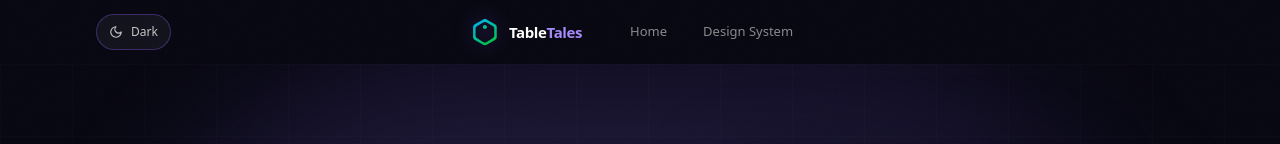
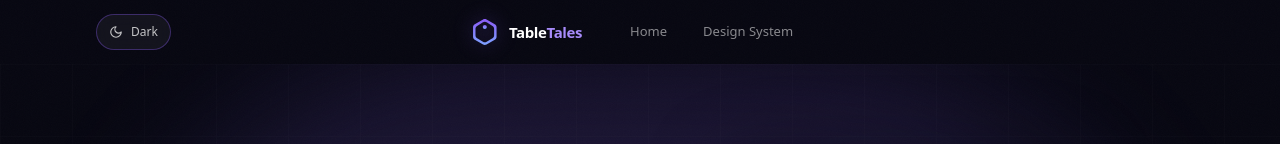
Before and after one commit to seola0114/table-tales, a Next.js app: page / in a window 1280 px wide. Shown: the top 144 px of the page. Built offline with nearby package versions, Linux system fonts and the light colour scheme; a web font is replaced by a local one.

Commit message:
Replace logo and favicon with new purple-gradient design
Co-Authored-By: Claude Sonnet 4.6 <noreply@anthropic.com>

```diff
--- a/components/ui/LogoMark.tsx
+++ b/components/ui/LogoMark.tsx
@@ -1,6 +1,5 @@
 /**
  * Table Tales 로고마크
- * Figma: VmCRyL3ntZQforhPzcn1Y7 / node 6351:7542
  */
 export default function LogoMark({
   width = 36,
@@ -15,28 +14,28 @@ export default function LogoMark({
     <svg
       width={width}
       height={height}
-      viewBox="0 0 80 80"
+      viewBox="0 0 119 119"
       fill="none"
       xmlns="http://www.w3.org/2000/svg"
       className={className}
       aria-hidden="true"
     >
       <defs>
-        <linearGradient id="logoGradOuter" x1="6" y1="3.03595" x2="59.6705" y2="86.833" gradientUnits="userSpaceOnUse">
-          <stop stopColor="#00B2FF" />
-          <stop offset="1" stopColor="#04C82F" />
+        <linearGradient id="logoGradOuter" x1="58.6683" y1="4.22754" x2="58.6683" y2="115.114" gradientUnits="userSpaceOnUse">
+          <stop stopColor="#8B5CF6" />
+          <stop offset="1" stopColor="#7DA2FF" />
         </linearGradient>
-        <linearGradient id="logoGradDot" x1="34" y1="19.9595" x2="41.885" y2="33.6108" gradientUnits="userSpaceOnUse">
-          <stop stopColor="#00B2FF" />
-          <stop offset="1" stopColor="#04C82F" />
+        <linearGradient id="logoGradDot" x1="58.6596" y1="29.3252" x2="58.6596" y2="46.4085" gradientUnits="userSpaceOnUse">
+          <stop stopColor="#8B5CF6" />
+          <stop offset="1" stopColor="#7DA2FF" />
         </linearGradient>
       </defs>
       <path
-        d="M44.7759 4.33968C41.6819 2.55344 37.87 2.55344 34.7761 4.33968L11.0001 18.0663C7.90604 19.8527 6 23.154 6 26.7267V54.1795C6 57.7522 7.90604 61.0535 11.0001 62.8398L34.7761 76.5665C37.87 78.3527 41.6819 78.3527 44.7759 76.5665L68.5519 62.8398C71.6459 61.0535 73.552 57.7522 73.552 54.1795V26.7267C73.552 23.154 71.6459 19.8527 68.5519 18.0663L44.7759 4.33968ZM66.4856 49.4677C66.4856 52.9272 64.6975 56.1409 61.7579 57.9649L45.0483 68.3328C41.819 70.3366 37.733 70.3366 34.5036 68.3328L17.7941 57.9649C14.8545 56.1409 13.0664 52.9272 13.0664 49.4677V31.4441C13.0664 27.9846 14.8545 24.7709 17.7941 22.9469L34.5036 12.579C37.733 10.5752 41.819 10.5752 45.0483 12.579L61.7579 22.9469C64.6975 24.7709 66.4856 27.9846 66.4856 31.4441V49.4677Z"
+        d="M66.0699 6.21073C61.4898 3.56648 55.8469 3.56648 51.2668 6.21073L16.0702 26.5309C11.4899 29.1752 8.66833 34.0623 8.66833 39.3511V79.9907C8.66833 85.2795 11.4899 90.1666 16.0702 92.8109L51.2668 113.131C55.8469 115.775 61.4898 115.775 66.0699 113.131L101.266 92.8109C105.847 90.1666 108.668 85.2795 108.668 79.9907V39.3511C108.668 34.0623 105.847 29.1752 101.266 26.5309L66.0699 6.21073ZM98.2077 73.0156C98.2077 78.1368 95.5607 82.8943 91.2091 85.5943L66.4732 100.942C61.6927 103.909 55.644 103.909 50.8635 100.942L26.1276 85.5943C21.776 82.8943 19.129 78.1368 19.129 73.0156V46.3346C19.129 41.2133 21.776 36.4559 26.1276 33.7558L50.8635 18.4077C55.644 15.4415 61.6927 15.4415 66.4732 18.4077L91.2091 33.7558C95.5607 36.4559 98.2077 41.2133 98.2077 46.3346V73.0156Z"
         fill="url(#logoGradOuter)"
       />
       <path
-        d="M39.7701 31.4941C42.9568 31.4941 45.5401 28.9108 45.5401 25.724C45.5401 22.5373 42.9568 19.954 39.7701 19.954C36.5833 19.954 34 22.5373 34 25.724C34 28.9108 36.5833 31.4941 39.7701 31.4941Z"
+        d="M58.6596 46.4085C63.377 46.4085 67.2012 42.5843 67.2012 37.8669C67.2012 33.1494 63.377 29.3252 58.6596 29.3252C53.9421 29.3252 50.1179 33.1494 50.1179 37.8669C50.1179 42.5843 53.9421 46.4085 58.6596 46.4085Z"
         fill="url(#logoGradDot)"
       />
     </svg>
```
Also changed, not shown: app/icon.svg (added).
